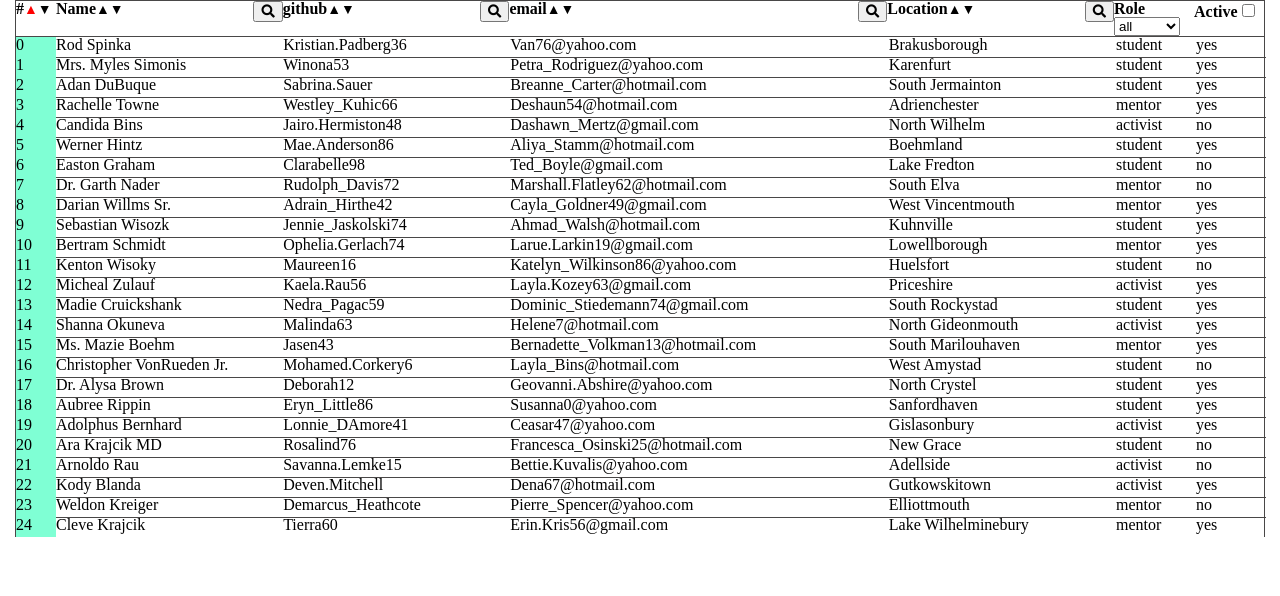
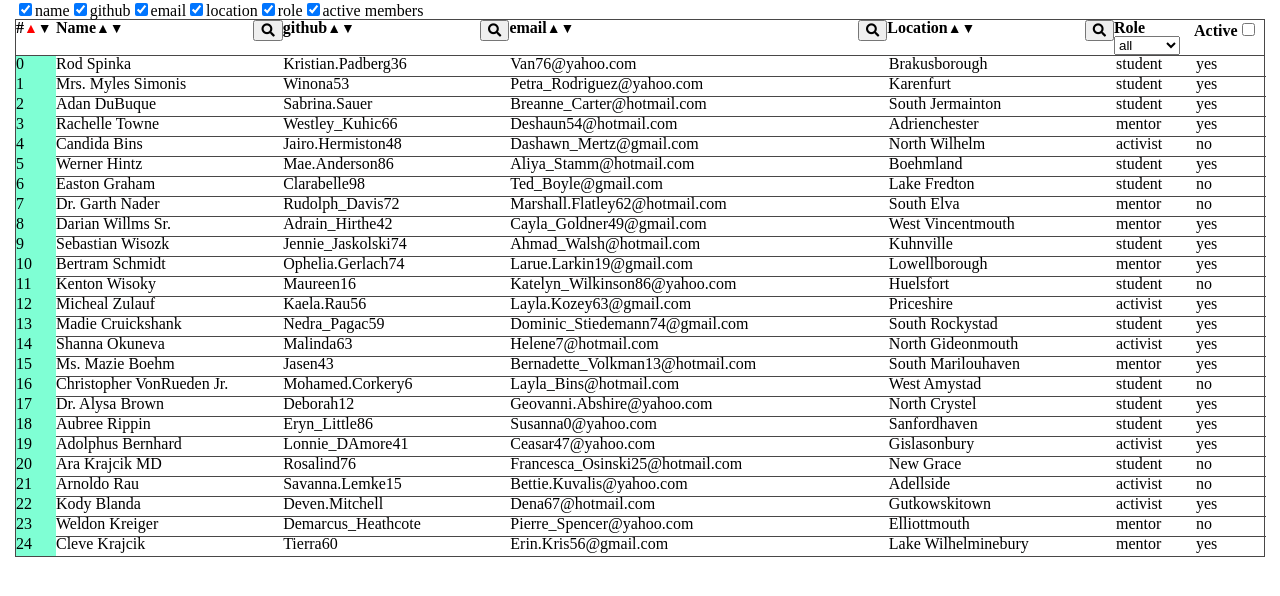
Before and after one commit to gagarin880120/datagrid, a React (Create React App) app in the folder datagrid/: page / in a window 1280 px wide. Shown: the top 596 px of the page. Built offline with nearby package versions, Linux system fonts and the light colour scheme.

Commit message:
feat: add possibility to switch on/off visibility of columns

```diff
--- /dev/null
+++ b/datagrid/src/components/column_switch/ColumnSwitch.jsx
@@ -0,0 +1,86 @@
+import React, { useState } from 'react';
+import styles from './ColumnSwitch.module.css';
+import { useSelector, useDispatch } from 'react-redux';
+
+export default function ColumnSwitch() {
+  const isNameColumnVisible = useSelector(state => state.isNameColumnVisible);
+  const isGithubColumnVisible = useSelector(state => state.isGithubColumnVisible);
+  const isEmailColumnVisible = useSelector(state => state.isEmailColumnVisible);
+  const isLocationColumnVisible = useSelector(state => state.isLocationColumnVisible);
+  const isRoleColumnVisible = useSelector(state => state.isRoleColumnVisible);
+  const isActiveColumnVisible = useSelector(state => state.isActiveColumnVisible);
+  const dispatch = useDispatch();
+
+  function changeField(field, value) {
+    return dispatch({
+      type: "CHANGE_FIELD",
+      payload: {
+        [field]: value,
+      }
+    });
+  }
+
+  function handleCheckboxChange(e, field) {
+    changeField(field, e.target.checked);
+  }
+
+  return (
+    <div className={styles.wrapper}>
+      <label htmlFor="nameColumn">
+        <input
+          id="nameColumn"
+          type="checkbox"
+          checked={isNameColumnVisible}
+          onChange={(e) => handleCheckboxChange(e, 'isNameColumnVisible')}
+        />
+        name
+      </label>
+      <label htmlFor="githubColumn">
+        <input
+          id="githubColumn"
+          type="checkbox"
+          checked={isGithubColumnVisible}
+          onChange={(e) => handleCheckboxChange(e, 'isGithubColumnVisible')}
+        />
+        github
+      </label>
+      <label htmlFor="emailColumn">
+        <input
+          id="emailColumn"
+          type="checkbox"
+          checked={isEmailColumnVisible}
+          onChange={(e) => handleCheckboxChange(e, 'isEmailColumnVisible')}
+        />
+        email
+      </label>
+      <label htmlFor="locationColumn">
+        <input
+          id="locationColumn"
+          type="checkbox"
+          checked={isLocationColumnVisible}
+          onChange={(e) => handleCheckboxChange(e, 'isLocationColumnVisible')}
+        />
+        location
+      </label>
+      <label htmlFor="roleColumn">
+        <input
+          id="roleColumn"
+          type="checkbox"
+          checked={isRoleColumnVisible}
+          onChange={(e) => handleCheckboxChange(e, 'isRoleColumnVisible')}
+        />
+        role
+      </label>
+      <label htmlFor="activeColumn">
+        <input
+          id="activeColumn"
+          type="checkbox"
+          checked={isActiveColumnVisible}
+          onChange={(e) => handleCheckboxChange(e, 'isActiveColumnVisible')}
+        />
+        active members
+      </label>
+
+    </div>
+  )
+}
--- a/datagrid/src/components/header_row/HeaderRow.jsx
+++ b/datagrid/src/components/header_row/HeaderRow.jsx
@@ -1,10 +1,17 @@
 import React, { useState } from 'react';
 import styles from './HeaderRow.module.css';
 import Modal from 'react-modal';
+import { useSelector } from 'react-redux';
 
 Modal.setAppElement('#root');
 
 export default function HeaderRow(props) {
+  const isNameColumnVisible = useSelector(state => state.isNameColumnVisible);
+  const isGithubColumnVisible = useSelector(state => state.isGithubColumnVisible);
+  const isEmailColumnVisible = useSelector(state => state.isEmailColumnVisible);
+  const isLocationColumnVisible = useSelector(state => state.isLocationColumnVisible);
+  const isRoleColumnVisible = useSelector(state => state.isRoleColumnVisible);
+  const isActiveColumnVisible = useSelector(state => state.isActiveColumnVisible);
   const [activeArrowId, setActiveArrowId] = useState('arrow1');
   const [modalIsOpen, setIsOpen] = useState(false);
   const [activeModalId, setActiveModalId] = useState('');
@@ -19,6 +26,14 @@ export default function HeaderRow(props) {
 
   const activeArrowStyles = {
     color: 'red'
+  }
+
+  const notVisibleStyles = {
+    display: 'none'
+  }
+
+  const visibleStyles = {
+    display: 'inline'
   }
 
   return (
@@ -44,7 +59,7 @@ export default function HeaderRow(props) {
           }}
         >▼</span>
       </div>
-      <div className={styles.header}>
+      <div className={styles.header} style={isNameColumnVisible ? visibleStyles : notVisibleStyles}>
         Name
         <span
           className={styles.arrow}
@@ -117,7 +132,7 @@ export default function HeaderRow(props) {
           <i className="fas fa-search"></i>
         </button>
       </div>
-      <div className={styles.header}>
+      <div className={styles.header} style={isGithubColumnVisible ? visibleStyles : notVisibleStyles}>
         github
         <span
           className={styles.arrow}
@@ -190,7 +205,7 @@ export default function HeaderRow(props) {
           <i className="fas fa-search"></i>
         </button>
       </div>
-      <div className={styles.header}>
+      <div className={styles.header} style={isEmailColumnVisible ? visibleStyles : notVisibleStyles}>
         email
         <span
           className={styles.arrow}
@@ -263,7 +278,7 @@ export default function HeaderRow(props) {
           <i className="fas fa-search"></i>
         </button>
       </div>
-      <div className={styles.header}>
+      <div className={styles.header} style={isLocationColumnVisible ? visibleStyles : notVisibleStyles}>
         Location
         <span
           className={styles.arrow}
@@ -337,7 +352,7 @@ export default function HeaderRow(props) {
           <i className="fas fa-search"></i>
         </button>
       </div>
-      <div className={styles.header}>
+      <div className={styles.header} style={isRoleColumnVisible ? visibleStyles : notVisibleStyles}>
         Role
         <select
           value={props.selectValue}
@@ -349,7 +364,7 @@ export default function HeaderRow(props) {
           <option value="student">student</option>
         </select>
       </div>
-      <div className={styles.header}>
+      <div className={styles.header} style={isActiveColumnVisible ? visibleStyles : notVisibleStyles}>
         Active
         <input
           type="checkbox"
--- a/datagrid/src/components/row/Row.jsx
+++ b/datagrid/src/components/row/Row.jsx
@@ -4,6 +4,12 @@ import styles from './Row.module.css';
 
 export default function HeaderRow(props) {
   const isSortedBy = useSelector(state => state.isSortedBy);
+  const isNameColumnVisible = useSelector(state => state.isNameColumnVisible);
+  const isGithubColumnVisible = useSelector(state => state.isGithubColumnVisible);
+  const isEmailColumnVisible = useSelector(state => state.isEmailColumnVisible);
+  const isLocationColumnVisible = useSelector(state => state.isLocationColumnVisible);
+  const isRoleColumnVisible = useSelector(state => state.isRoleColumnVisible);
+  const isActiveColumnVisible = useSelector(state => state.isActiveColumnVisible);
 
   const activeItemStyles = {
     background: '#7fffd4'
@@ -13,6 +19,14 @@ export default function HeaderRow(props) {
     background: '#ff00ff'
   }
 
+  const notVisibleStyles = {
+    display: 'none'
+  }
+
+  const visibleStyles = {
+    display: 'inline'
+  }
+
   return (
     <div
       id={props.id}
@@ -20,13 +34,56 @@ export default function HeaderRow(props) {
       className={styles.wrapper}
       onClick={props.onRowClick}
     >
-      <div className={styles.item} style={isSortedBy === 'id' ? activeItemStyles: null}>{props.id}</div>
-      <div className={styles.item} style={isSortedBy === 'name' ? activeItemStyles: null}>{props.name}</div>
-      <div className={styles.item} style={isSortedBy === 'github' ? activeItemStyles: null}>{props.github}</div>
-      <div className={styles.item} style={isSortedBy === 'email' ? activeItemStyles: null}>{props.email}</div>
-      <div className={styles.item} style={isSortedBy === 'location' ? activeItemStyles: null}>{props.location}</div>
-      <div className={styles.item} style={isSortedBy === 'role' ? activeItemStyles: null}>{props.role}</div>
-      <div className={styles.item} style={isSortedBy === 'isActive' ? activeItemStyles: null}>{props.isActive ? 'yes' : 'no'}</div>
+      <div
+        className={styles.item}
+        style={isSortedBy === 'id' ? activeItemStyles: null}
+      >
+        {props.id}
+      </div>
+      <div
+        className={styles.item}
+        style={
+          (isNameColumnVisible && isSortedBy === 'name') ? Object.assign(visibleStyles, activeItemStyles) : isNameColumnVisible ? visibleStyles : notVisibleStyles
+        }
+        >
+          {props.name}
+        </div>
+      <div
+        className={styles.item}
+        style={
+          (isGithubColumnVisible && isSortedBy === 'github') ? Object.assign(visibleStyles, activeItemStyles) : isGithubColumnVisible ? visibleStyles : notVisibleStyles
+        }
+      >
+        {props.github}
+      </div>
+      <div
+        className={styles.item}
+        style={
+          (isEmailColumnVisible && isSortedBy === 'email') ? Object.assign(visibleStyles, activeItemStyles) : isEmailColumnVisible ? visibleStyles : notVisibleStyles
+        }
+      >
+        {props.email}
+      </div>
+      <div
+        className={styles.item}
+        style={
+          (isLocationColumnVisible && isSortedBy === 'location') ? Object.assign(visibleStyles, activeItemStyles) : isLocationColumnVisible ? visibleStyles : notVisibleStyles
+        }
+      >
+        {props.location}
+      </div>
+      <div
+        className={styles.item}
+        style={isRoleColumnVisible ? visibleStyles : notVisibleStyles}
+      >
+        {props.role}
+      </div>
+      <div
+        className={styles.item}
+        style={isActiveColumnVisible ? visibleStyles : notVisibleStyles}
+      >
+        {props.isActive ? 'yes' : 'no'}
+      </div>
     </div>
   )
 }
--- a/datagrid/src/containers/app/App.jsx
+++ b/datagrid/src/containers/app/App.jsx
@@ -1,10 +1,12 @@
 import React from 'react';
 import styles from './App.module.css';
 import Table from '../table/Table';
+import ColumnSwitch from '../../components/column_switch/ColumnSwitch';
 
 function App() {
   return (
     <div className={styles.wrapper}>
+      <ColumnSwitch />
       <Table />
     </div>
   );
--- a/datagrid/src/containers/table/Table.jsx
+++ b/datagrid/src/containers/table/Table.jsx
@@ -7,7 +7,6 @@ import { FixedSizeList } from 'react-window';
 
 function Table() {
   const students = useSelector(state => state.students);
-  // const isSorted = useSelector(state => state.isSorted);
   const dispatch = useDispatch();
   const [currentStudentsList, setCurrentStudentsList] = useState(students);
   const [isChecked, setIsChecked] = useState(false);
--- a/datagrid/src/containers/table/Table.module.css
+++ b/datagrid/src/containers/table/Table.module.css
@@ -1,5 +1,3 @@
 .wrapper {
-  border-top: 1px solid rgb(73, 71, 71);
-  border-left: 1px solid rgb(73, 71, 71);
-  border-right: 1px solid rgb(73, 71, 71);
+  border: 1px solid rgb(73, 71, 71);
 }
--- a/datagrid/src/redux/store.js
+++ b/datagrid/src/redux/store.js
@@ -5,6 +5,12 @@ const initialState = {
   students: students.data,
   currentStudentsData: students.data,
   isSortedBy: 'id',
+  isNameColumnVisible: true,
+  isGithubColumnVisible: true,
+  isEmailColumnVisible: true,
+  isLocationColumnVisible: true,
+  isRoleColumnVisible: true,
+  isActiveColumnVisible: true,
 }
 
 function reducer(state = initialState, action) {
```
Also changed, not shown: datagrid/src/components/column_switch/ColumnSwitch.module.css (added).
